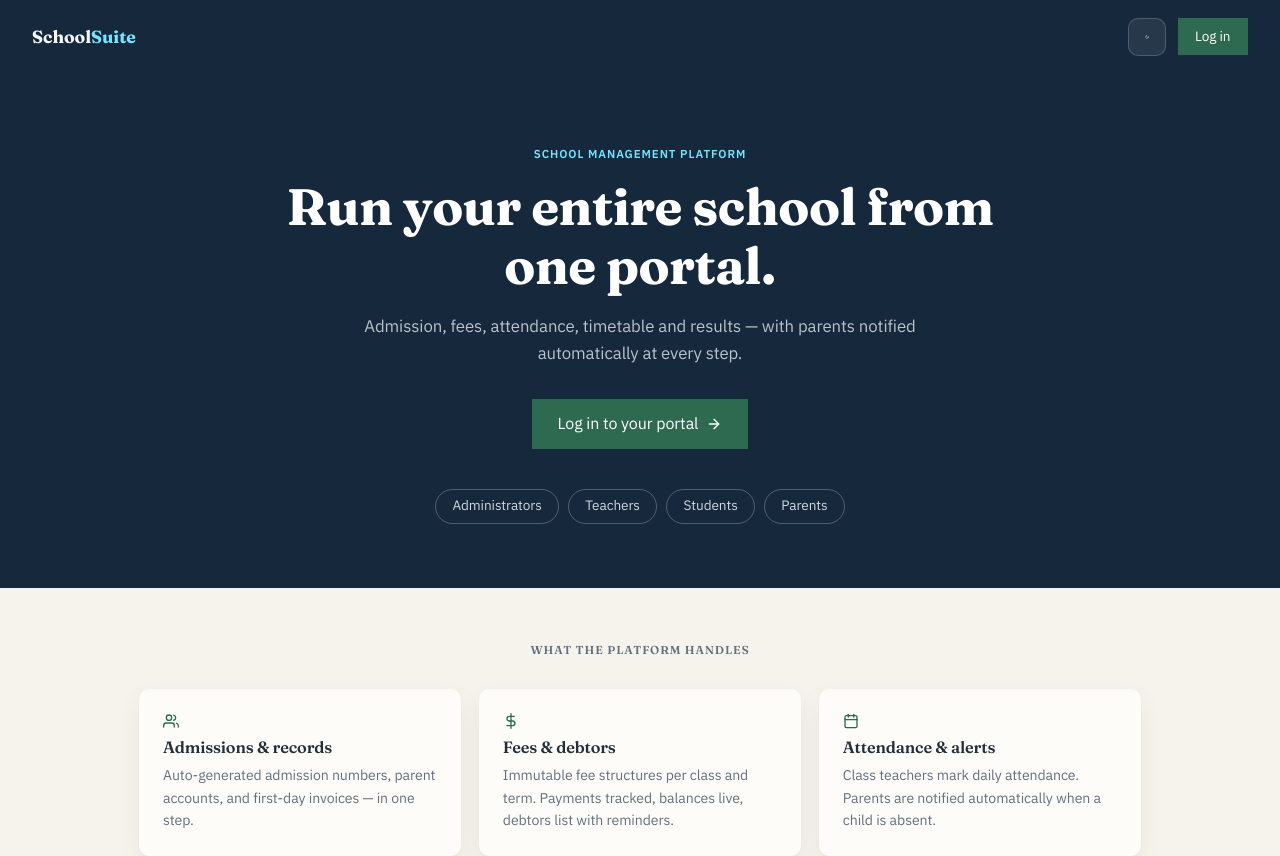
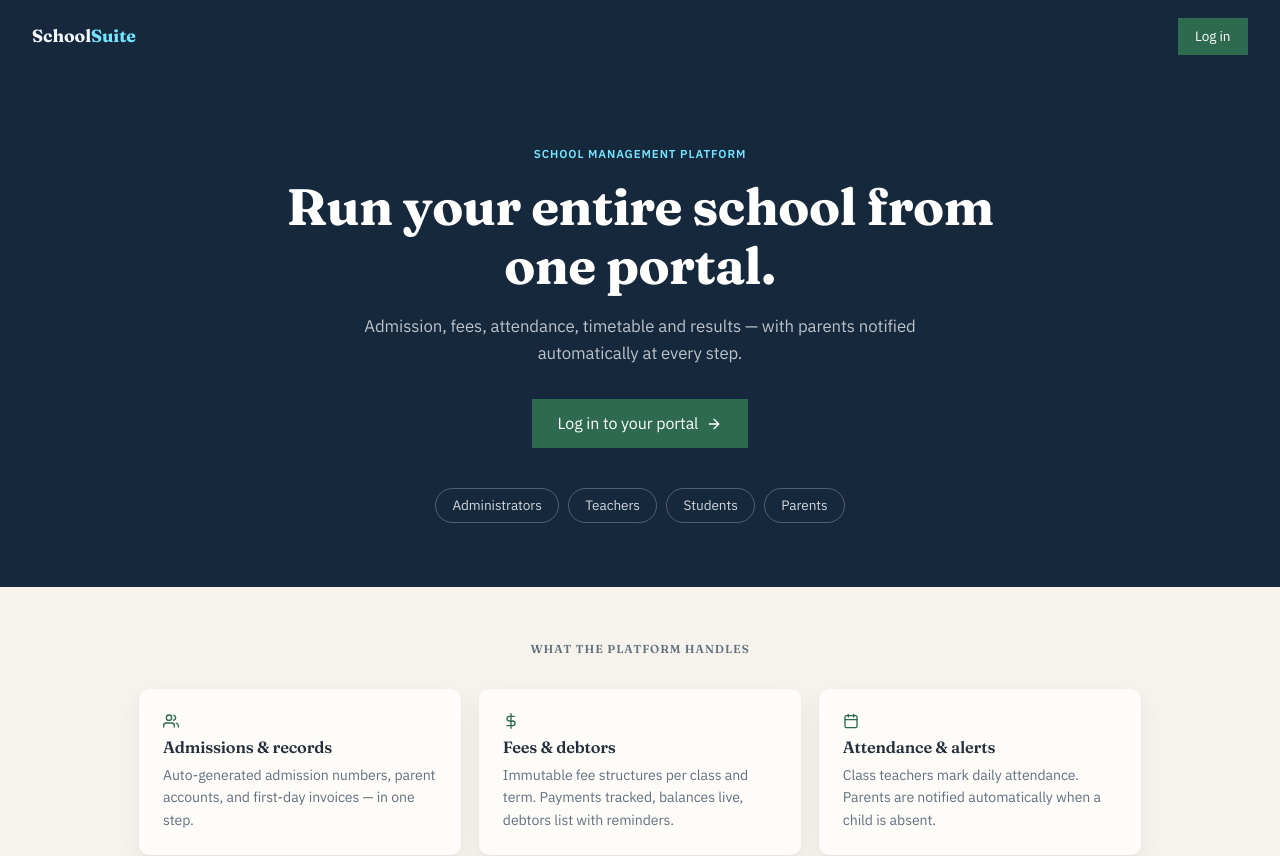
Before and after one commit to Sylvieva-126/School-Management-System, a React (Vite) app in the folder frontend/: page / in a window 1280 px wide. Shown: the top 856 px of the page. Built offline with nearby package versions, Linux system fonts and the light colour scheme.

Commit message:
Revert: remove landing theme toggle — portal toggle retained

```diff
--- a/frontend/src/components/ThemeToggle.jsx
+++ b/frontend/src/components/ThemeToggle.jsx
@@ -1,40 +1,28 @@
 import React, { useState, useEffect } from 'react';
 import { FiSun, FiMoon } from 'react-icons/fi';
 
-export default function ThemeToggle({ variant = 'default' }) {
-  const [isDark, setIsDark] = useState(() => localStorage.getItem('theme') === 'dark');
+export default function ThemeToggle() {
+  const [isDark, setIsDark] = useState(false);
 
-  const toggle = () => {
-    const next = isDark ? 'light' : 'dark';
-    document.documentElement.setAttribute('data-theme', next);
-    localStorage.setItem('theme', next);
-    setIsDark(next);
+  useEffect(() => {
+    const currentTheme = document.documentElement.getAttribute('data-theme');
+    setIsDark(currentTheme === 'dark');
+  }, []);
+
+  const toggleTheme = () => {
+    const newTheme = isDark ? 'light' : 'dark';
+    document.documentElement.setAttribute('data-theme', newTheme);
+    localStorage.setItem('theme', newTheme);
+    setIsDark(!isDark);
   };
 
-  // Keep this toggle in sync if the theme was changed elsewhere (landing ↔ portal)
-  useEffect(() => {
-    const onStorage = e => {
-      if (e.key === 'theme' && e.newValue) {
-        document.documentElement.setAttribute('data-theme', e.newValue);
-        setIsDark(e.newValue === 'dark');
-      }
-    };
-    window.addEventListener('storage', onStorage);
-    return () => window.removeEventListener('storage', onStorage);
-  }, []);
-
-  const isNavy = variant === 'navy';   // for dark backgrounds (landing nav)
-
   return (
-    <button onClick={toggle} aria-label="Toggle theme"
-            style={{
-              width: 38, height: 38, borderRadius: 10, cursor: 'pointer',
-              display: 'flex', alignItems: 'center', justifyContent: 'center',
-              background: isNavy ? 'rgba(255,255,255,0.08)' : 'transparent',
-              border: isNavy ? '1px solid rgba(255,255,255,0.18)' : '1px solid transparent',
-              color: isNavy ? '#F2F6FA' : 'var(--text)',
-              fontSize: 16
-            }}>
+    <button
+      className="btn-ghost"
+      onClick={toggleTheme}
+      aria-label="Toggle theme"
+      style={{ padding: '0.5rem', display: 'flex', alignItems: 'center' }}
+    >
       {isDark ? <FiSun size={20} /> : <FiMoon size={20} />}
     </button>
   );
--- a/frontend/src/pages/Landing.jsx
+++ b/frontend/src/pages/Landing.jsx
@@ -5,7 +5,6 @@ import {
   FiFileText, FiShield, FiLock, FiEyeOff, FiClipboard, FiArrowRight,
   FiCheckCircle
 } from 'react-icons/fi';
-import ThemeToggle from '../components/ThemeToggle';
 
 // Fade-up-on-scroll wrapper — reveals children when they enter the viewport.
 // IntersectionObserver: no scroll listeners, no perf cost. Sticks after reveal.
@@ -47,12 +46,9 @@ export default function Landing() {
         <div style={{ fontWeight: 700, fontFamily: "'Fraunces', Georgia, serif", fontSize: '1.1rem' }}>
           School<span style={{ color: 'var(--accent)' }}>Suite</span>
         </div>
-        <div style={{ display: 'flex', alignItems: 'center', gap: '0.75rem' }}>
-          <ThemeToggle variant="navy" />
-          <Link to="/login" className="btn-primary" style={{ textDecoration: 'none', fontSize: '0.85rem', padding: '0.5rem 1.1rem' }}>
-            Log in
-          </Link>
-        </div>
+        <Link to="/login" className="btn-primary" style={{ textDecoration: 'none', fontSize: '0.85rem', padding: '0.5rem 1.1rem' }}>
+          Log in
+        </Link>
       </nav>
 
       {/* ============ 1. HERO (navy band) — staggered entrance ============ */}
```
